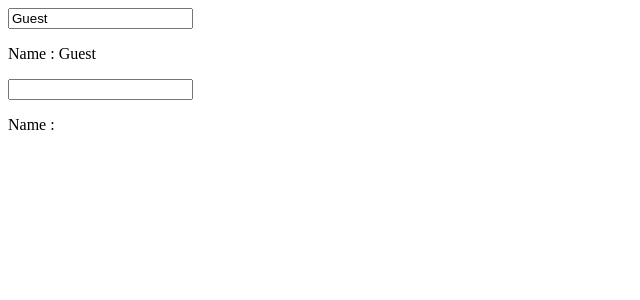
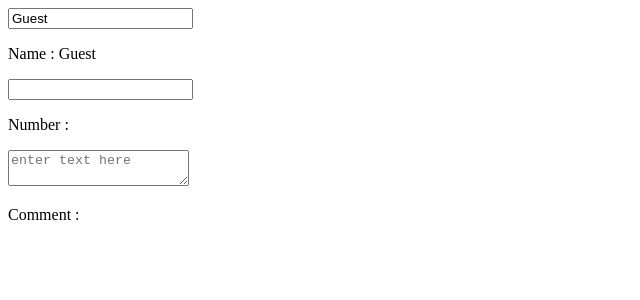
Before and after one commit to kumar-kanhaiya/WebDevlopment, a React (Vite) app in the folder my-react-app/: page / in a window 1280 px wide. Shown: the top 300 px of the page, without its empty margins (0-640 px from the left). Built offline with nearby package versions, Linux system fonts and the light colour scheme.

Commit message:
Add files via upload

```diff
--- a/my-react-app/src/Component.jsx
+++ b/my-react-app/src/Component.jsx
@@ -4,6 +4,7 @@ function Component(){
 
     const [name,setName] = useState("Guest");
     const [quantity , setQuentity] = useState();
+    const [comment , setComment] = useState("");
 
     function handleNameChange(event){
         setName(event.target.value)
@@ -11,6 +12,10 @@ function Component(){
 
     function handeleQuantityChange(event){
         setQuentity(event.target.value);
+    }
+
+    function handeleCommentChange(event){
+        setComment(event.target.value)
     }
     return(
         <>
@@ -20,7 +25,11 @@ function Component(){
                 <p>Name : {name}</p>
                 <input type="number" value={quantity}
                 onChange={ handeleQuantityChange} />
-                <p>Name : {quantity}</p>
+                <p>Number : {quantity}</p>
+                <textarea value={comment} placeholder='enter text here'
+                type="text"
+                onChange={ handeleCommentChange} />
+                <p>Comment : {comment}</p>
             </div>
         </>
     )
```
